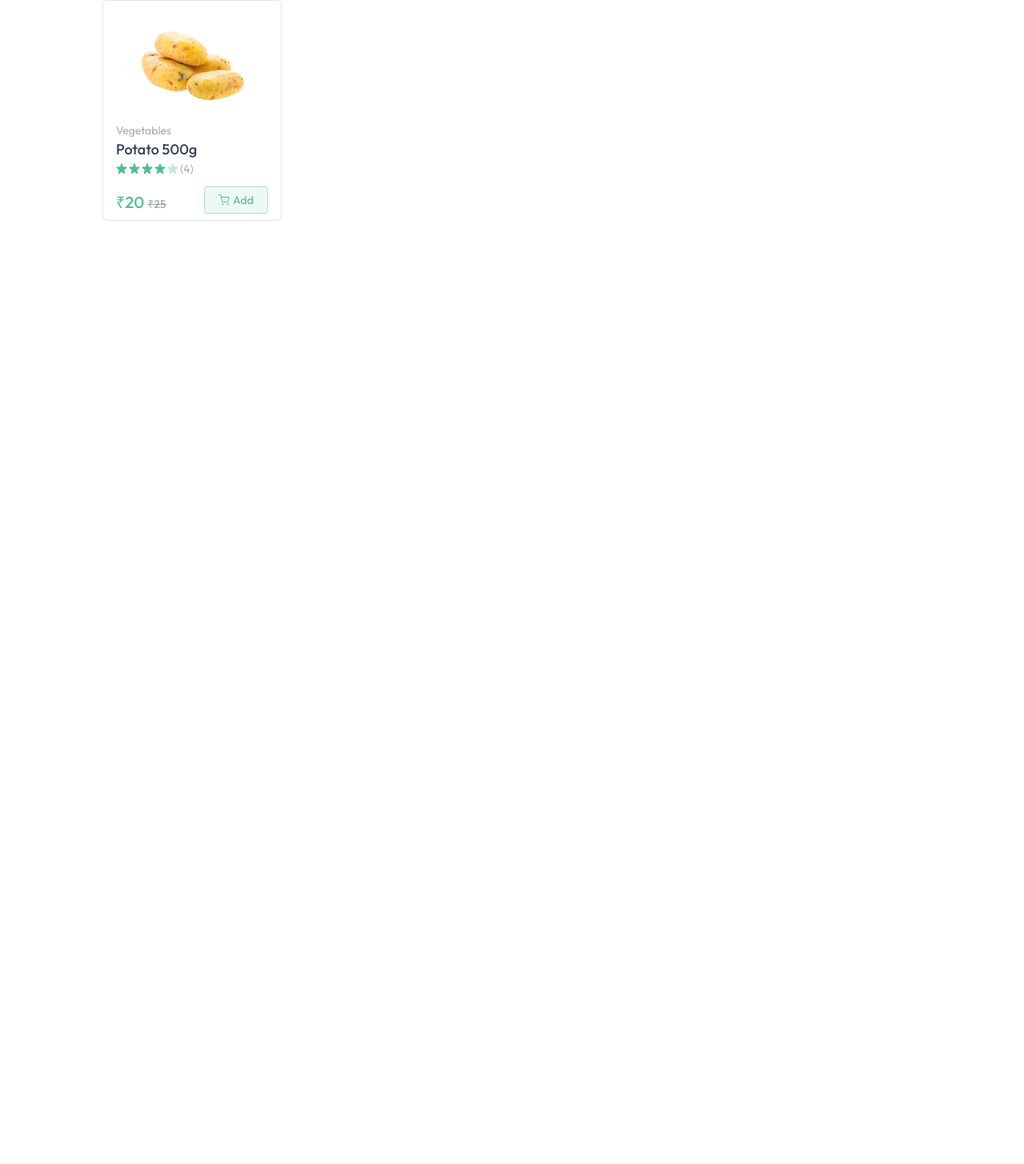
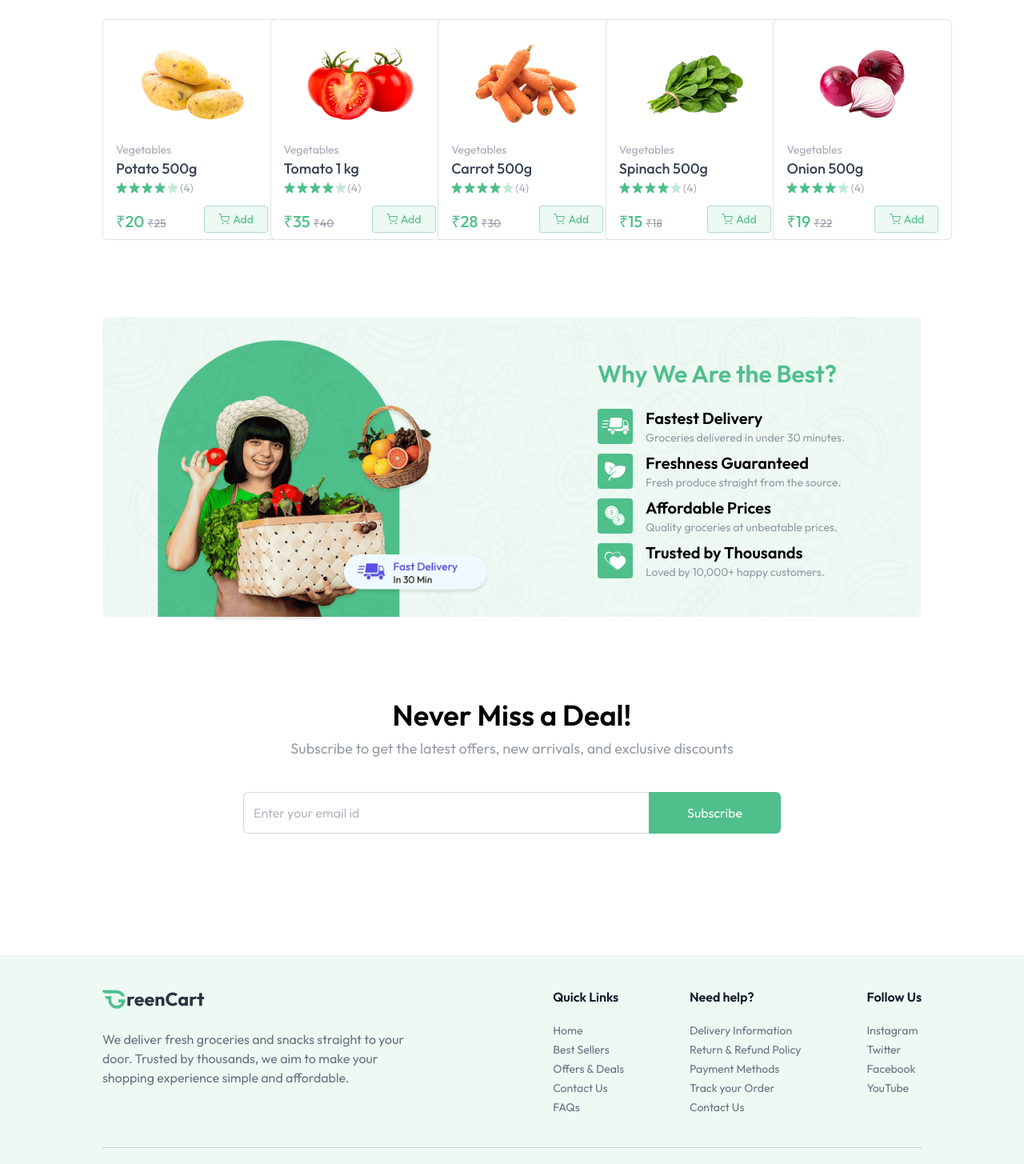
Before and after one commit to KoushikGuria/GreenKart-grocery-App, a React (Vite) app in the folder client/: page / in a window 1280 px wide. Shown: the part 904-2359 px from the top of the page at 80% size. Before the commit the page ends 1180 px from the top, so only its background shows below. Built offline with nearby package versions, Linux system fonts and the light colour scheme.

Commit message:
Home page design completed

```diff
--- a/client/src/App.jsx
+++ b/client/src/App.jsx
@@ -3,6 +3,7 @@
 import { Route, Routes, useLocation } from 'react-router-dom';
 import Home from './pages/Home';
 import { Toaster } from 'react-hot-toast';
+import Footer from './components/Footer';
 
 const App = () => {
 
@@ -17,6 +18,7 @@
           <Route path="/" element={<Home />} />
         </Routes>
       </div>
+      {!isSellerPath && <Footer />}
     </div>
   )
 }
--- a/client/src/components/BestSeller.jsx
+++ b/client/src/components/BestSeller.jsx
@@ -9,8 +9,11 @@
   return (
     <div className="mt-16">
         <p className="text-2xl md:text-3xl font-medium">Best Sellers</p>
-        <div>
-            <ProductCard product={products[0]} />
+
+        <div className="grid grid-cols-2 sm:grid-cols-3 md:grid-cols-4 gap-3 md:gap-6 lg:grid-cols-5 mt-6">
+          {products.filter((product) => product.inStock).slice(0, 5).map((product, index) => (
+            <ProductCard key={index} product={product} />
+          ))}
         </div>
     </div>
   )
--- /dev/null
+++ b/client/src/components/BottomBanner.jsx
@@ -0,0 +1,32 @@
+import React from 'react';
+import { assets, features } from '../assets/assets';
+
+const BottomBanner = () => {
+  return (
+    <div className="relative mt-24">
+        <img className="w-full hidden md:block" src={assets.bottom_banner_image} alt="banner" />
+        <img className="w-full md:hidden" src={assets.bottom_banner_image_sm} alt="banner" />
+
+        <div className="absolute inset-0 flex flex-col items-center md:items-end md:justify-center pt-16 md:pt-0 md:pr-24">
+            <div>
+                <h1 className="text-2xl md:text-3xl font-semibold text-primary mb-6">Why We Are the Best?</h1>
+                {features.map((feature, index) => (
+                    <div className="flex items-center gap-4 mt-2" key={index}>
+                        <img className="md:w-11 w-9"
+                        src={feature.icon}
+                        alt={feature.title}
+                        />
+
+                        <div>
+                            <h3 className="text-lg md:text-xl font-semibold">{feature.title}</h3>
+                            <p className="text-gray-500/70 text-xs md:text-sm">{feature.description}</p>
+                        </div>
+                    </div>
+                ))}
+            </div>
+        </div>
+    </div>
+  )
+}
+
+export default BottomBanner;
--- /dev/null
+++ b/client/src/components/Footer.jsx
@@ -0,0 +1,38 @@
+import React from "react";
+import { assets, footerLinks } from "../assets/assets";
+
+const Footer = () => {
+    return (
+        <div className="px-6 md:px-16 lg:px-24 xl:px-32 mt-24 bg-primary/10">
+            <div className="flex flex-col md:flex-row items-start justify-between gap-10 py-10 border-b border-gray-500/30 text-gray-500">
+                <div>
+                    <img className="w-34 md:w-32" src={assets.logo} alt="logo" />
+                    <p className="max-w-[410px] mt-6">
+                        We deliver fresh groceries and snacks straight to your door. Trusted by thousands, we aim to make your shopping experience simple and affordable.
+                    </p>
+                </div>
+                <div className="flex flex-wrap justify-between w-full md:w-[45%] gap-5">
+                    {footerLinks.map((section, index) => (
+                        <div key={index}>
+                            <h3 className="font-semibold text-base text-gray-900 md:mb-5 mb-2">{section.title}</h3>
+                            <ul className="text-sm space-y-1">
+                                {section.links.map((link, i) => (
+                                    <li key={i}>
+                                        <a href={link.url} className="hover:underline transition">
+                                            {link.text}
+                                        </a>
+                                    </li>
+                                ))}
+                            </ul>
+                        </div>
+                    ))}
+                </div>
+            </div>
+            <p className="py-4 text-center text-sm md:text-base text-gray-500/80">
+                Copyright {new Date().getFullYear()} © Koushik.dev All Right Reserved.
+            </p>
+        </div>
+    );
+};
+
+export default Footer;
--- /dev/null
+++ b/client/src/components/Login.jsx
@@ -0,0 +1,9 @@
+import React from 'react';
+
+const Login = () => {
+  return (
+    <div>Login</div>
+  )
+}
+
+export default Login;
--- /dev/null
+++ b/client/src/components/NewsLetter.jsx
@@ -0,0 +1,26 @@
+import React from "react";
+
+const NewsLetter = () => {
+
+    return (
+        <div className="flex flex-col items-center justify-center text-center space-y-2 mt-24 pb-14">
+            <h1 className="md:text-4xl text-2xl font-semibold">Never Miss a Deal!</h1>
+            <p className="md:text-lg text-gray-500/70 pb-8">
+                Subscribe to get the latest offers, new arrivals, and exclusive discounts
+            </p>
+            <form className="flex items-center justify-between max-w-2xl w-full md:h-13 h-12">
+                <input
+                    className="border border-gray-300 rounded-md h-full border-r-0 outline-none w-full rounded-r-none px-3 text-gray-500"
+                    type="text"
+                    placeholder="Enter your email id"
+                    required
+                />
+                <button type="submit" className="md:px-12 px-8 h-full text-white bg-primary hover:bg-primary-dull transition-all cursor-pointer rounded-md rounded-l-none">
+                    Subscribe
+                </button>
+            </form>
+        </div>
+    )
+}
+
+export default NewsLetter;
--- a/client/src/pages/Home.jsx
+++ b/client/src/pages/Home.jsx
@@ -2,6 +2,8 @@
 import MainBanner from '../components/MainBanner';
 import Categories from '../components/Categories';
 import BestSeller from '../components/BestSeller';
+import BottomBanner from '../components/BottomBanner';
+import NewsLetter from '../components/NewsLetter';
 
 const Home = () => {
   return (
@@ -9,6 +11,8 @@
         <MainBanner />
         <Categories />
         <BestSeller />
+        <BottomBanner />
+        <NewsLetter />
     </div>
   )
 }
```
